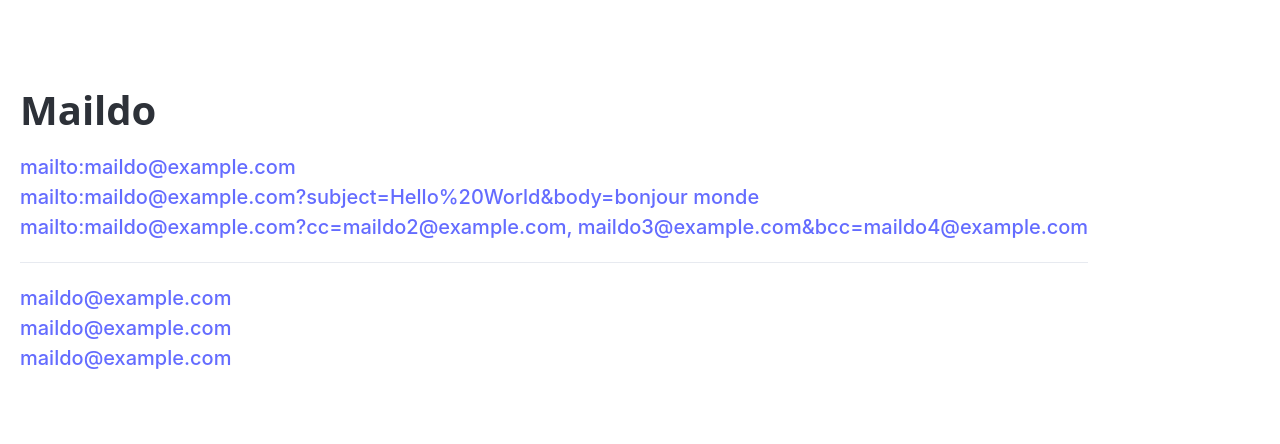
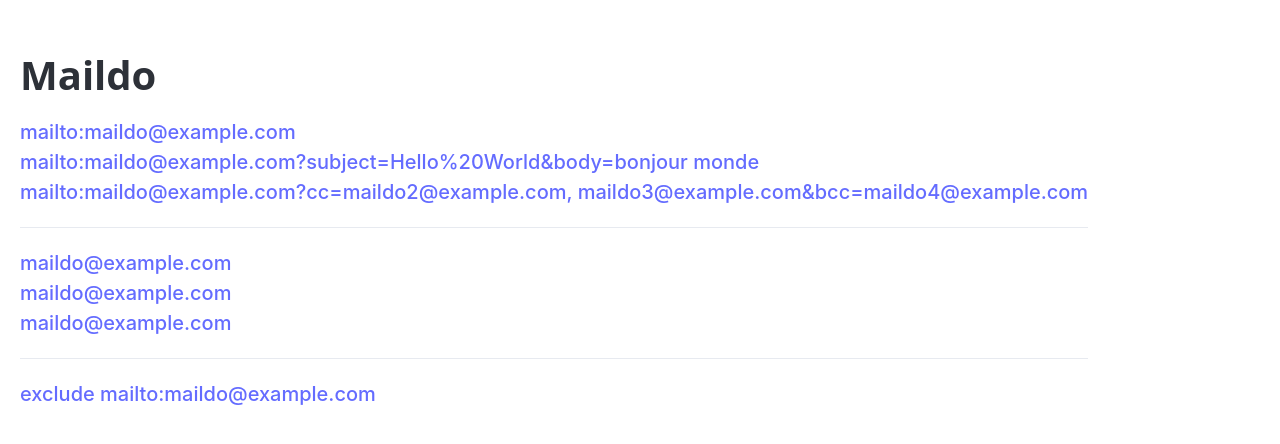
Before and after one commit to Sammy-T/maildo, a Svelte app: page / in a window 1280 px wide. Shown: the part 170-614 px from the top of the page. Built offline with nearby package versions, Linux system fonts and the light colour scheme.

Commit message:
Ignore excluded links

```diff
--- a/index.html
+++ b/index.html
@@ -41,6 +41,12 @@
       <a class="maildo" href="" data-address="maildo" data-domain="example.com">
         maildo@example.com
       </a><br>
+
+      <hr>
+
+      <a class="no-maildo" href="mailto:maildo@example.com">
+        exclude mailto:maildo@example.com
+      </a><br>
     </main>
   </body>
 </html>
--- a/src/App.svelte
+++ b/src/App.svelte
@@ -2,13 +2,15 @@
     import Maildo from './lib/Maildo.svelte';
     import { onMount, setContext } from 'svelte';
     import { writable } from 'svelte/store';
+
+    const MAILTO_SELECTORS = 'a[href^="mailto:"]:not(.no-maildo), a[href="#maildo"], a.maildo';
 
     /** @type {import('svelte/store').Writable<HTMLAnchorElement>} */
     const selectedMailto = writable(null);
     setContext('selectedMailto', selectedMailto);
 
     onMount(() => {
-        const mailtos = document.querySelectorAll('a[href^="mailto:"], a[href="#maildo"], a.maildo');
+        const mailtos = document.querySelectorAll(MAILTO_SELECTORS);
 
         mailtos.forEach((mailto) => {
             mailto.addEventListener('click', (event) => {
```
